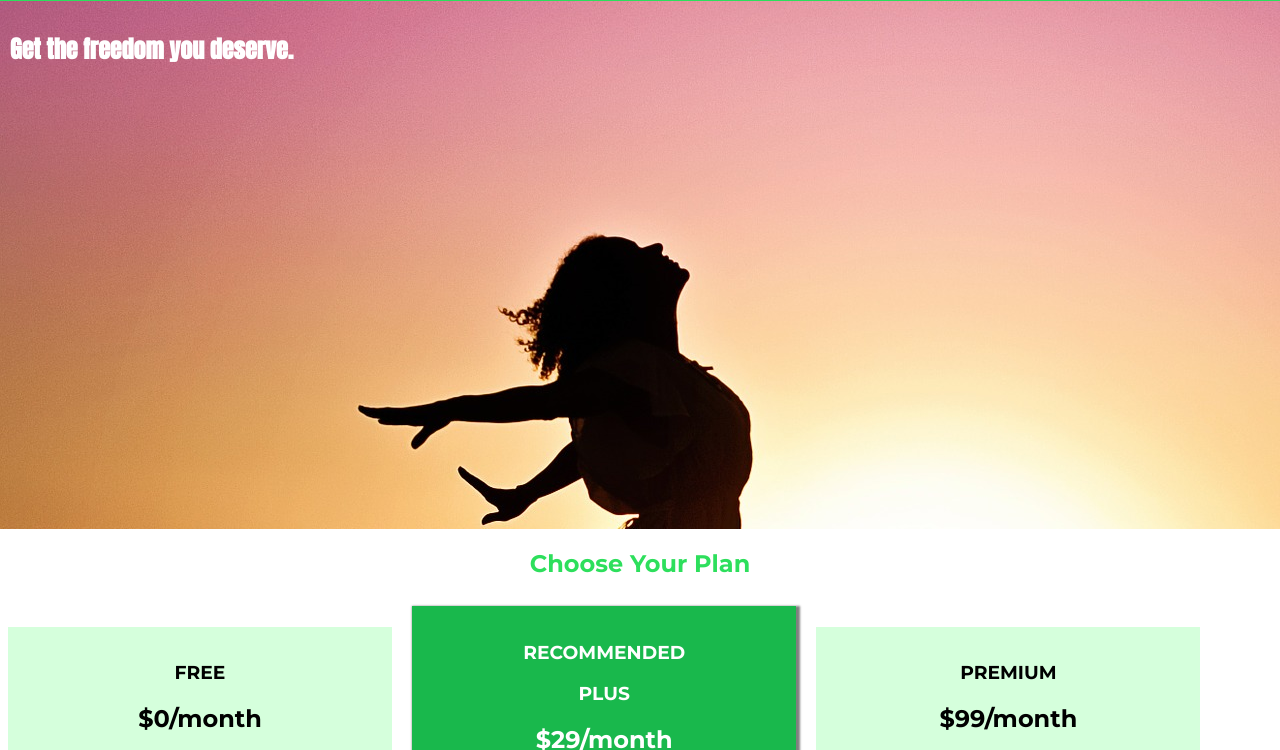
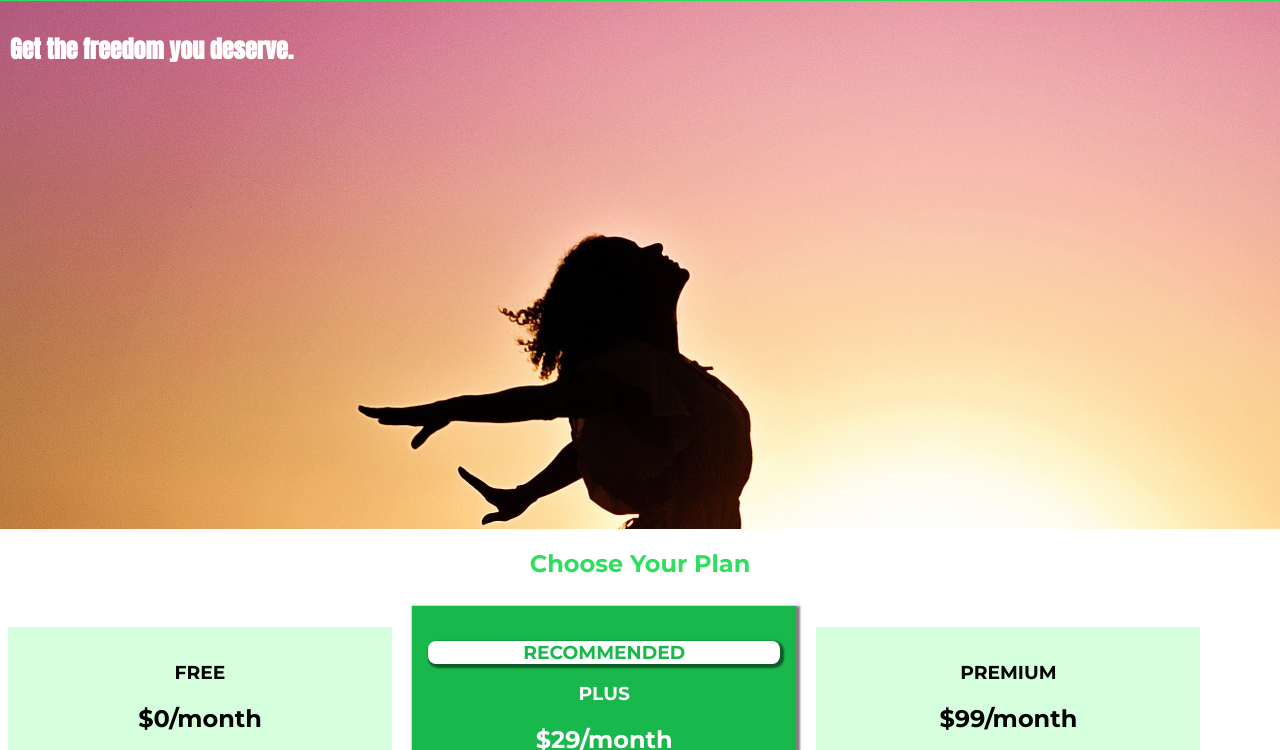
Before and after one commit to sys-ryan/css-study, a plain HTML site: page 03-practicing-basic-css/index.html in a window 1280 px wide. Shown: the part 42-792 px from the top of the page. Drawn offline with Linux system fonts and the light colour scheme.

Commit message:
style the Recommendation badge

```diff
--- a/03-practicing-basic-css/main.css
+++ b/03-practicing-basic-css/main.css
@@ -45,6 +45,10 @@ body {
 }
 
 .plan__annotation {
+  background: white;
+  color: #19b84c;
+  box-shadow: 2px 2px 2px 2px rgba(0, 0, 0, 0.5);
+  border-radius: 8px;
 }
 
 .main-header {
```
